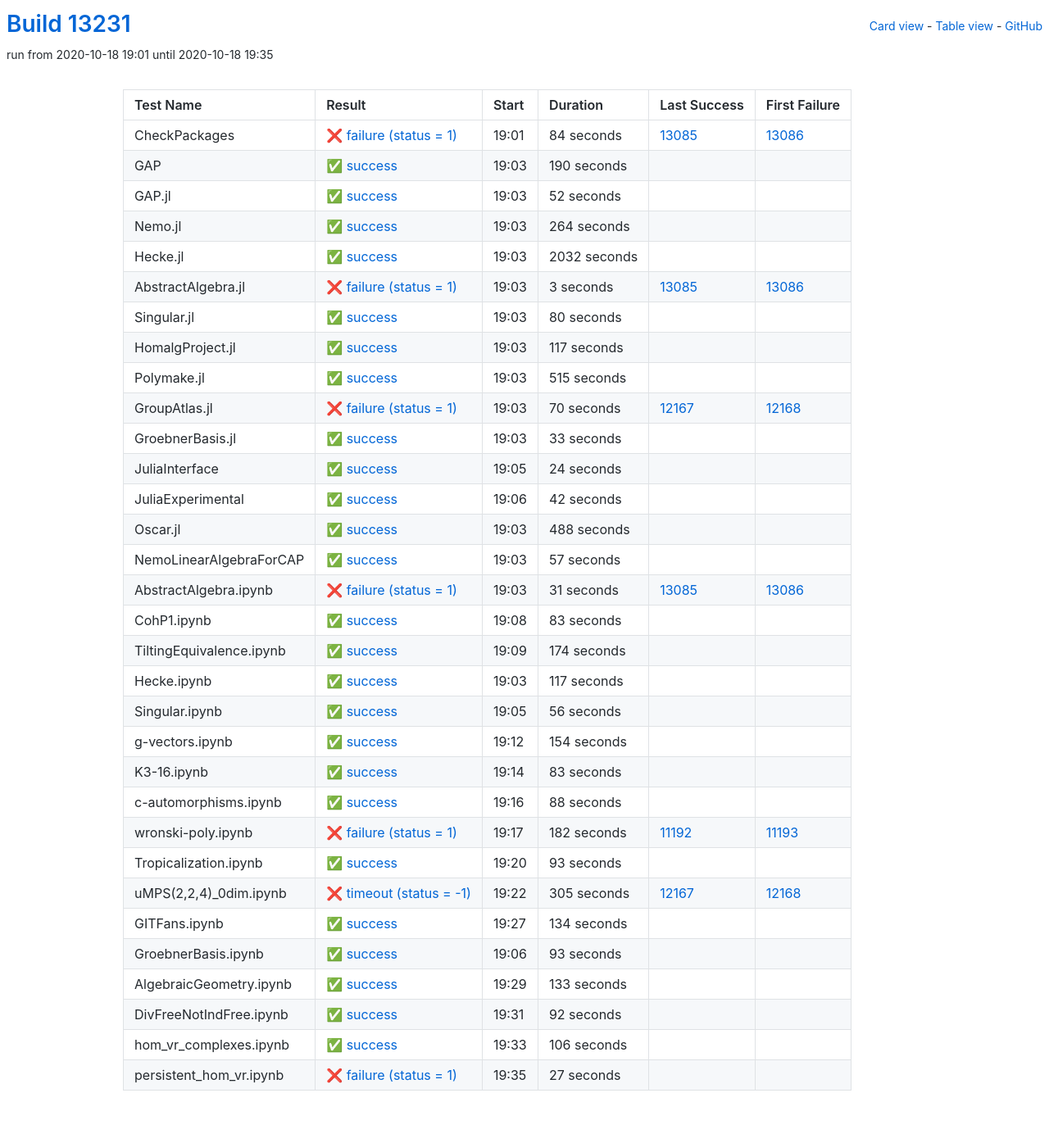
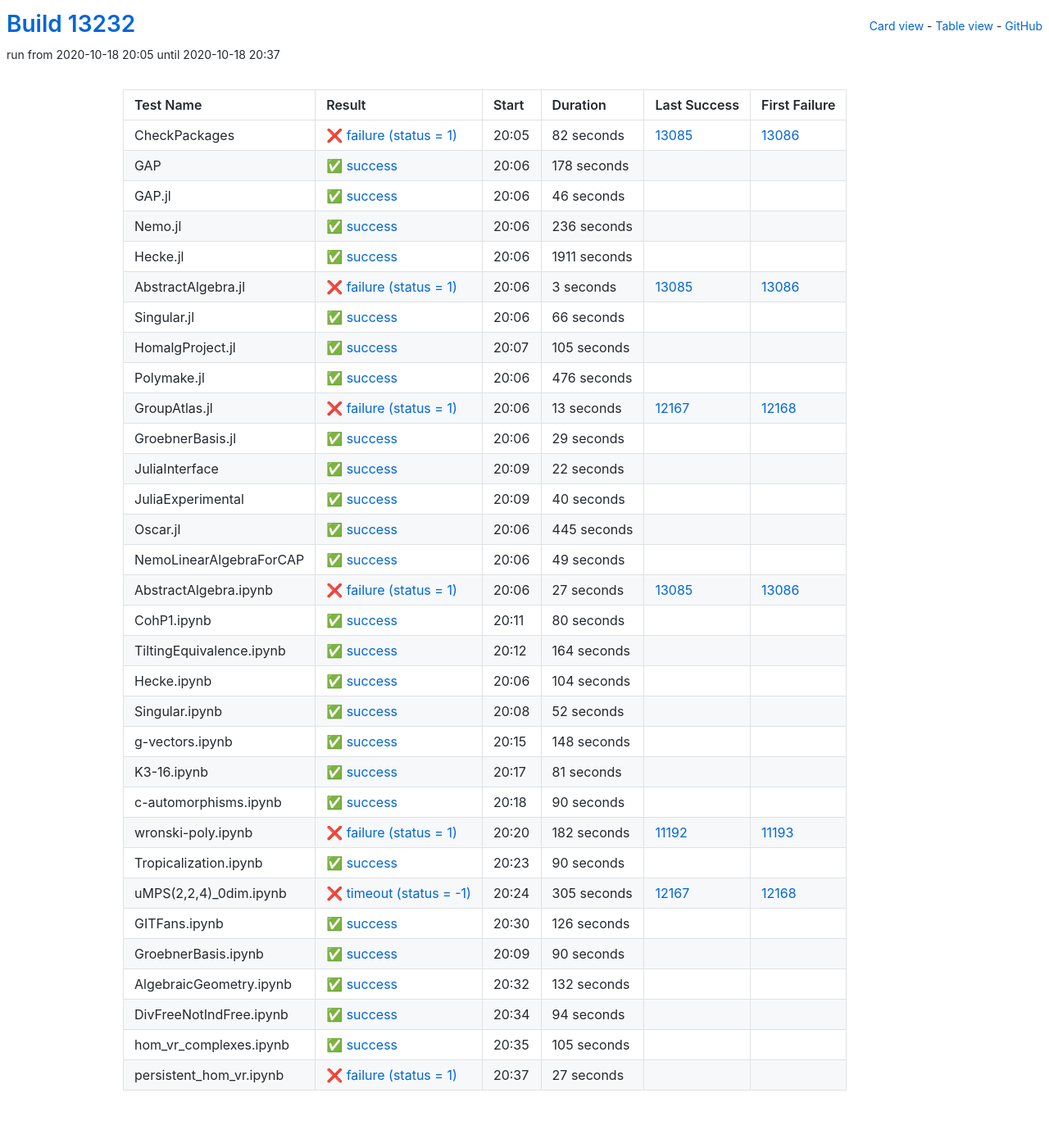
Before and after one commit to oscar-system/oscar-ci-status, a Jekyll site: the page built from table.html, in a window 1280 px wide. Shown: the whole page at 82% size. Built offline with Jekyll 4.4.1, drawn with Linux system fonts in a browser that asks for light colours.

Commit message:
Build #13232

```diff
--- a/_data/ci.yml
+++ b/_data/ci.yml
@@ -1,6 +1,6 @@
 ---
-build: 13231
-build_url: https://oscarci.mathematik.uni-kl.de/job/oscar/13231/
+build: 13232
+build_url: https://oscarci.mathematik.uni-kl.de/job/oscar/13232/
 job: oscar
 organization: oscar-system
 repo: oscar-ci-status
@@ -8,68 +8,68 @@
 tests:
 - name: CheckPackages
   id: checkpackages
-  log: https://oscarci.mathematik.uni-kl.de/job/oscar/13231/artifact/logs/build-13231/CheckPackages.log
-  start: 2020-10-18 19:01
+  log: https://oscarci.mathematik.uni-kl.de/job/oscar/13232/artifact/logs/build-13232/CheckPackages.log
+  start: 2020-10-18 20:05
   success: false
   exitcode: 1
   status: failure
-  duration: 84
+  duration: 82
   last_success: 13085
   last_success_url: https://oscarci.mathematik.uni-kl.de/job/oscar/13085/
   first_failure: 13086
   first_failure_url: https://oscarci.mathematik.uni-kl.de/job/oscar/13086/
 - name: GAP
   id: gap
-  log: https://oscarci.mathematik.uni-kl.de/job/oscar/13231/artifact/logs/build-13231/GAP.log
-  start: 2020-10-18 19:03
+  log: https://oscarci.mathematik.uni-kl.de/job/oscar/13232/artifact/logs/build-13232/GAP.log
+  start: 2020-10-18 20:06
   success: true
   exitcode: 0
   status: success
-  duration: 190
+  duration: 178
   last_success: false
   last_success_url:
   first_failure: false
   first_failure_url:
 - name: GAP.jl
   id: gap-jl
-  log: https://oscarci.mathematik.uni-kl.de/job/oscar/13231/artifact/logs/build-13231/GAP.jl.log
-  start: 2020-10-18 19:03
+  log: https://oscarci.mathematik.uni-kl.de/job/oscar/13232/artifact/logs/build-13232/GAP.jl.log
+  start: 2020-10-18 20:06
   success: true
   exitcode: 0
   status: success
-  duration: 52
+  duration: 46
   last_success: false
   last_success_url:
   first_failure: false
   first_failure_url:
 - name: Nemo.jl
   id: nemo-jl
-  log: https://oscarci.mathematik.uni-kl.de/job/oscar/13231/artifact/logs/build-13231/Nemo.jl.log
-  start: 2020-10-18 19:03
+  log: https://oscarci.mathematik.uni-kl.de/job/oscar/13232/artifact/logs/build-13232/Nemo.jl.log
+  start: 2020-10-18 20:06
   success: true
   exitcode: 0
   status: success
-  duration: 264
+  duration: 236
   last_success: false
   last_success_url:
   first_failure: false
   first_failure_url:
 - name: Hecke.jl
   id: hecke-jl
-  log: https://oscarci.mathematik.uni-kl.de/job/oscar/13231/artifact/logs/build-13231/Hecke.jl.log
-  start: 2020-10-18 19:03
+  log: https://oscarci.mathematik.uni-kl.de/job/oscar/13232/artifact/logs/build-13232/Hecke.jl.log
+  start: 2020-10-18 20:06
   success: true
   exitcode: 0
   status: success
-  duration: 2032
+  duration: 1911
   last_success: false
   last_success_url:
   first_failure: false
   first_failure_url:
 - name: AbstractAlgebra.jl
   id: abstractalgebra-jl
-  log: https://oscarci.mathematik.uni-kl.de/job/oscar/13231/artifact/logs/build-13231/AbstractAlgebra.jl.log
-  start: 2020-10-18 19:03
+  log: https://oscarci.mathematik.uni-kl.de/job/oscar/13232/artifact/logs/build-13232/AbstractAlgebra.jl.log
+  start: 2020-10-18 20:06
   success: false
   exitcode: 1
   status: failure
@@ -80,8 +80,128 @@
   first_failure_url: https://oscarci.mathematik.uni-kl.de/job/oscar/13086/
 - name: Singular.jl
   id: singular-jl
-  log: https://oscarci.mathematik.uni-kl.de/job/oscar/13231/artifact/logs/build-13231/Singular.jl.log
-  start: 2020-10-18 19:03
+  log: https://oscarci.mathematik.uni-kl.de/job/oscar/13232/artifact/logs/build-13232/Singular.jl.log
+  start: 2020-10-18 20:06
+  success: true
+  exitcode: 0
+  status: success
+  duration: 66
+  last_success: false
+  last_success_url:
+  first_failure: false
+  first_failure_url:
+- name: HomalgProject.jl
+  id: homalgproject-jl
+  log: https://oscarci.mathematik.uni-kl.de/job/oscar/13232/artifact/logs/build-13232/HomalgProject.jl.log
+  start: 2020-10-18 20:07
+  success: true
+  exitcode: 0
+  status: success
+  duration: 105
+  last_success: false
+  last_success_url:
+  first_failure: false
+  first_failure_url:
+- name: Polymake.jl
+  id: polymake-jl
+  log: https://oscarci.mathematik.uni-kl.de/job/oscar/13232/artifact/logs/build-13232/Polymake.jl.log
+  start: 2020-10-18 20:06
+  success: true
+  exitcode: 0
+  status: success
+  duration: 476
+  last_success: false
+  last_success_url:
+  first_failure: false
+  first_failure_url:
+- name: GroupAtlas.jl
+  id: groupatlas-jl
+  log: https://oscarci.mathematik.uni-kl.de/job/oscar/13232/artifact/logs/build-13232/GroupAtlas.jl.log
+  start: 2020-10-18 20:06
+  success: false
+  exitcode: 1
+  status: failure
+  duration: 13
+  last_success: 12167
+  last_success_url: https://oscarci.mathematik.uni-kl.de/job/oscar/12167/
+  first_failure: 12168
+  first_failure_url: https://oscarci.mathematik.uni-kl.de/job/oscar/12168/
+- name: GroebnerBasis.jl
+  id: groebnerbasis-jl
+  log: https://oscarci.mathematik.uni-kl.de/job/oscar/13232/artifact/logs/build-13232/GroebnerBasis.jl.log
+  start: 2020-10-18 20:06
+  success: true
+  exitcode: 0
+  status: success
+  duration: 29
+  last_success: false
+  last_success_url:
+  first_failure: false
+  first_failure_url:
+- name: JuliaInterface
+  id: juliainterface
+  log: https://oscarci.mathematik.uni-kl.de/job/oscar/13232/artifact/logs/build-13232/JuliaInterface.log
+  start: 2020-10-18 20:09
+  success: true
+  exitcode: 0
+  status: success
+  duration: 22
+  last_success: false
+  last_success_url:
+  first_failure: false
+  first_failure_url:
+- name: JuliaExperimental
+  id: juliaexperimental
+  log: https://oscarci.mathematik.uni-kl.de/job/oscar/13232/artifact/logs/build-13232/JuliaExperimental.log
+  start: 2020-10-18 20:09
+  success: true
+  exitcode: 0
+  status: success
+  duration: 40
+  last_success: false
+  last_success_url:
+  first_failure: false
+  first_failure_url:
+- name: Oscar.jl
+  id: oscar-jl
+  log: https://oscarci.mathematik.uni-kl.de/job/oscar/13232/artifact/logs/build-13232/Oscar.jl.log
+  start: 2020-10-18 20:06
+  success: true
+  exitcode: 0
+  status: success
+  duration: 445
+  last_success: false
+  last_success_url:
+  first_failure: false
+  first_failure_url:
+- name: NemoLinearAlgebraForCAP
+  id: nemolinearalgebraforcap
+  log: https://oscarci.mathematik.uni-kl.de/job/oscar/13232/artifact/logs/build-13232/NemoLinearAlgebraForCAP.log
+  start: 2020-10-18 20:06
+  success: true
+  exitcode: 0
+  status: success
+  duration: 49
+  last_success: false
+  last_success_url:
+  first_failure: false
+  first_failure_url:
+- name: AbstractAlgebra.ipynb
+  id: abstractalgebra-ipynb
+  log: https://oscarci.mathematik.uni-kl.de/job/oscar/13232/artifact/logs/build-13232/AbstractAlgebra.ipynb.log
+  start: 2020-10-18 20:06
+  success: false
+  exitcode: 1
+  status: failure
+  duration: 27
+  last_success: 13085
+  last_success_url: https://oscarci.mathematik.uni-kl.de/job/oscar/13085/
+  first_failure: 13086
+  first_failure_url: https://oscarci.mathematik.uni-kl.de/job/oscar/13086/
+- name: CohP1.ipynb
+  id: cohp1-ipynb
+  log: https://oscarci.mathematik.uni-kl.de/job/oscar/13232/artifact/logs/build-13232/CohP1.ipynb.log
+  start: 2020-10-18 20:11
   success: true
   exitcode: 0
   status: success
@@ -90,202 +210,82 @@
   last_success_url:
   first_failure: false
   first_failure_url:
-- name: HomalgProject.jl
-  id: homalgproject-jl
-  log: https://oscarci.mathematik.uni-kl.de/job/oscar/13231/artifact/logs/build-13231/HomalgProject.jl.log
-  start: 2020-10-18 19:03
+- name: TiltingEquivalence.ipynb
+  id: tiltingequivalence-ipynb
+  log: https://oscarci.mathematik.uni-kl.de/job/oscar/13232/artifact/logs/build-13232/TiltingEquivalence.ipynb.log
+  start: 2020-10-18 20:12
   success: true
   exitcode: 0
   status: success
-  duration: 117
-  last_success: false
-  last_success_url:
-  first_failure: false
-  first_failure_url:
-- name: Polymake.jl
-  id: polymake-jl
-  log: https://oscarci.mathematik.uni-kl.de/job/oscar/13231/artifact/logs/build-13231/Polymake.jl.log
-  start: 2020-10-18 19:03
-  success: true
-  exitcode: 0
-  status: success
-  duration: 515
-  last_success: false
-  last_success_url:
-  first_failure: false
-  first_failure_url:
-- name: GroupAtlas.jl
-  id: groupatlas-jl
-  log: https://oscarci.mathematik.uni-kl.de/job/oscar/13231/artifact/logs/build-13231/GroupAtlas.jl.log
-  start: 2020-10-18 19:03
-  success: false
-  exitcode: 1
-  status: failure
-  duration: 70
-  last_success: 12167
-  last_success_url: https://oscarci.mathematik.uni-kl.de/job/oscar/12167/
-  first_failure: 12168
-  first_failure_url: https://oscarci.mathematik.uni-kl.de/job/oscar/12168/
-- name: GroebnerBasis.jl
-  id: groebnerbasis-jl
-  log: https://oscarci.mathematik.uni-kl.de/job/oscar/13231/artifact/logs/build-13231/GroebnerBasis.jl.log
-  start: 2020-10-18 19:03
-  success: true
-  exitcode: 0
-  status: success
-  duration: 33
-  last_success: false
-  last_success_url:
-  first_failure: false
-  first_failure_url:
-- name: JuliaInterface
-  id: juliainterface
-  log: https://oscarci.mathematik.uni-kl.de/job/oscar/13231/artifact/logs/build-13231/JuliaInterface.log
-  start: 2020-10-18 19:05
-  success: true
-  exitcode: 0
-  status: success
-  duration: 24
-  last_success: false
-  last_success_url:
-  first_failure: false
-  first_failure_url:
-- name: JuliaExperimental
-  id: juliaexperimental
-  log: https://oscarci.mathematik.uni-kl.de/job/oscar/13231/artifact/logs/build-13231/JuliaExperimental.log
-  start: 2020-10-18 19:06
-  success: true
-  exitcode: 0
-  status: success
-  duration: 42
-  last_success: false
-  last_success_url:
-  first_failure: false
-  first_failure_url:
-- name: Oscar.jl
-  id: oscar-jl
-  log: https://oscarci.mathematik.uni-kl.de/job/oscar/13231/artifact/logs/build-13231/Oscar.jl.log
-  start: 2020-10-18 19:03
-  success: true
-  exitcode: 0
-  status: success
-  duration: 488
-  last_success: false
-  last_success_url:
-  first_failure: false
-  first_failure_url:
-- name: NemoLinearAlgebraForCAP
-  id: nemolinearalgebraforcap
-  log: https://oscarci.mathematik.uni-kl.de/job/oscar/13231/artifact/logs/build-13231/NemoLinearAlgebraForCAP.log
-  start: 2020-10-18 19:03
-  success: true
-  exitcode: 0
-  status: success
-  duration: 57
-  last_success: false
-  last_success_url:
-  first_failure: false
-  first_failure_url:
-- name: AbstractAlgebra.ipynb
-  id: abstractalgebra-ipynb
-  log: https://oscarci.mathematik.uni-kl.de/job/oscar/13231/artifact/logs/build-13231/AbstractAlgebra.ipynb.log
-  start: 2020-10-18 19:03
-  success: false
-  exitcode: 1
-  status: failure
-  duration: 31
-  last_success: 13085
-  last_success_url: https://oscarci.mathematik.uni-kl.de/job/oscar/13085/
-  first_failure: 13086
-  first_failure_url: https://oscarci.mathematik.uni-kl.de/job/oscar/13086/
-- name: CohP1.ipynb
-  id: cohp1-ipynb
-  log: https://oscarci.mathematik.uni-kl.de/job/oscar/13231/artifact/logs/build-13231/CohP1.ipynb.log
-  start: 2020-10-18 19:08
-  success: true
-  exitcode: 0
-  status: success
-  duration: 83
-  last_success: false
-  last_success_url:
-  first_failure: false
-  first_failure_url:
-- name: TiltingEquivalence.ipynb
-  id: tiltingequivalence-ipynb
-  log: https://oscarci.mathematik.uni-kl.de/job/oscar/13231/artifact/logs/build-13231/TiltingEquivalence.ipynb.log
-  start: 2020-10-18 19:09
-  success: true
-  exitcode: 0
-  status: success
-  duration: 174
+  duration: 164
   last_success: false
   last_success_url:
   first_failure: false
   first_failure_url:
 - name: Hecke.ipynb
   id: hecke-ipynb
-  log: https://oscarci.mathematik.uni-kl.de/job/oscar/13231/artifact/logs/build-13231/Hecke.ipynb.log
-  start: 2020-10-18 19:03
+  log: https://oscarci.mathematik.uni-kl.de/job/oscar/13232/artifact/logs/build-13232/Hecke.ipynb.log
+  start: 2020-10-18 20:06
   success: true
   exitcode: 0
   status: success
-  duration: 117
+  duration: 104
   last_success: false
   last_success_url:
   first_failure: false
   first_failure_url:
 - name: Singular.ipynb
   id: singular-ipynb
-  log: https://oscarci.mathematik.uni-kl.de/job/oscar/13231/artifact/logs/build-13231/Singular.ipynb.log
-  start: 2020-10-18 19:05
+  log: https://oscarci.mathematik.uni-kl.de/job/oscar/13232/artifact/logs/build-13232/Singular.ipynb.log
+  start: 2020-10-18 20:08
   success: true
   exitcode: 0
   status: success
-  duration: 56
+  duration: 52
   last_success: false
   last_success_url:
   first_failure: false
   first_failure_url:
 - name: g-vectors.ipynb
   id: g-vectors-ipynb
-  log: https://oscarci.mathematik.uni-kl.de/job/oscar/13231/artifact/logs/build-13231/g-vectors.ipynb.log
-  start: 2020-10-18 19:12
+  log: https://oscarci.mathematik.uni-kl.de/job/oscar/13232/artifact/logs/build-13232/g-vectors.ipynb.log
+  start: 2020-10-18 20:15
   success: true
   exitcode: 0
   status: success
-  duration: 154
+  duration: 148
   last_success: false
   last_success_url:
   first_failure: false
   first_failure_url:
 - name: K3-16.ipynb
   id: k3-16-ipynb
-  log: https://oscarci.mathematik.uni-kl.de/job/oscar/13231/artifact/logs/build-13231/K3-16.ipynb.log
-  start: 2020-10-18 19:14
+  log: https://oscarci.mathematik.uni-kl.de/job/oscar/13232/artifact/logs/build-13232/K3-16.ipynb.log
+  start: 2020-10-18 20:17
   success: true
   exitcode: 0
   status: success
-  duration: 83
+  duration: 81
   last_success: false
   last_success_url:
   first_failure: false
   first_failure_url:
 - name: c-automorphisms.ipynb
   id: c-automorphisms-ipynb
-  log: https://oscarci.mathematik.uni-kl.de/job/oscar/13231/artifact/logs/build-13231/c-automorphisms.ipynb.log
-  start: 2020-10-18 19:16
+  log: https://oscarci.mathematik.uni-kl.de/job/oscar/13232/artifact/logs/build-13232/c-automorphisms.ipynb.log
+  start: 2020-10-18 20:18
   success: true
   exitcode: 0
   status: success
-  duration: 88
+  duration: 90
   last_success: false
   last_success_url:
   first_failure: false
   first_failure_url:
 - name: wronski-poly.ipynb
   id: wronski-poly-ipynb
-  log: https://oscarci.mathematik.uni-kl.de/job/oscar/13231/artifact/logs/build-13231/wronski-poly.ipynb.log
-  start: 2020-10-18 19:17
+  log: https://oscarci.mathematik.uni-kl.de/job/oscar/13232/artifact/logs/build-13232/wronski-poly.ipynb.log
+  start: 2020-10-18 20:20
   success: false
   exitcode: 1
   status: failure
@@ -296,20 +296,20 @@
   first_failure_url: https://oscarci.mathematik.uni-kl.de/job/oscar/11193/
 - name: Tropicalization.ipynb
   id: tropicalization-ipynb
-  log: https://oscarci.mathematik.uni-kl.de/job/oscar/13231/artifact/logs/build-13231/Tropicalization.ipynb.log
-  start: 2020-10-18 19:20
+  log: https://oscarci.mathematik.uni-kl.de/job/oscar/13232/artifact/logs/build-13232/Tropicalization.ipynb.log
+  start: 2020-10-18 20:23
   success: true
   exitcode: 0
   status: success
-  duration: 93
+  duration: 90
   last_success: false
   last_success_url:
   first_failure: false
   first_failure_url:
 - name: uMPS(2,2,4)_0dim.ipynb
   id: umps-2-2-4-0dim-ipynb
-  log: https://oscarci.mathematik.uni-kl.de/job/oscar/13231/artifact/logs/build-13231/uMPS-2-2-4-_0dim.ipynb.log
-  start: 2020-10-18 19:22
+  log: https://oscarci.mathematik.uni-kl.de/job/oscar/13232/artifact/logs/build-13232/uMPS-2-2-4-_0dim.ipynb.log
+  start: 2020-10-18 20:24
   success: false
   exitcode: -1
   status: timeout
@@ -320,68 +320,68 @@
   first_failure_url: https://oscarci.mathematik.uni-kl.de/job/oscar/12168/
 - name: GITFans.ipynb
   id: gitfans-ipynb
-  log: https://oscarci.mathematik.uni-kl.de/job/oscar/13231/artifact/logs/build-13231/GITFans.ipynb.log
-  start: 2020-10-18 19:27
+  log: https://oscarci.mathematik.uni-kl.de/job/oscar/13232/artifact/logs/build-13232/GITFans.ipynb.log
+  start: 2020-10-18 20:30
   success: true
   exitcode: 0
   status: success
-  duration: 134
+  duration: 126
   last_success: false
   last_success_url:
   first_failure: false
   first_failure_url:
 - name: GroebnerBasis.ipynb
   id: groebnerbasis-ipynb
-  log: https://oscarci.mathematik.uni-kl.de/job/oscar/13231/artifact/logs/build-13231/GroebnerBasis.ipynb.log
-  start: 2020-10-18 19:06
+  log: https://oscarci.mathematik.uni-kl.de/job/oscar/13232/artifact/logs/build-13232/GroebnerBasis.ipynb.log
+  start: 2020-10-18 20:09
   success: true
   exitcode: 0
   status: success
-  duration: 93
+  duration: 90
   last_success: false
   last_success_url:
   first_failure: false
   first_failure_url:
 - name: AlgebraicGeometry.ipynb
   id: algebraicgeometry-ipynb
-  log: https://oscarci.mathematik.uni-kl.de/job/oscar/13231/artifact/logs/build-13231/AlgebraicGeometry.ipynb.log
-  start: 2020-10-18 19:29
+  log: https://oscarci.mathematik.uni-kl.de/job/oscar/13232/artifact/logs/build-13232/AlgebraicGeometry.ipynb.log
+  start: 2020-10-18 20:32
   success: true
   exitcode: 0
   status: success
-  duration: 133
+  duration: 132
   last_success: false
   last_success_url:
   first_failure: false
   first_failure_url:
 - name: DivFreeNotIndFree.ipynb
   id: divfreenotindfree-ipynb
-  log: https://oscarci.mathematik.uni-kl.de/job/oscar/13231/artifact/logs/build-13231/DivFreeNotIndFree.ipynb.log
-  start: 2020-10-18 19:31
+  log: https://oscarci.mathematik.uni-kl.de/job/oscar/13232/artifact/logs/build-13232/DivFreeNotIndFree.ipynb.log
+  start: 2020-10-18 20:34
   success: true
   exitcode: 0
   status: success
-  duration: 92
+  duration: 94
   last_success: false
   last_success_url:
   first_failure: false
   first_failure_url:
 - name: hom_vr_complexes.ipynb
   id: hom-vr-complexes-ipynb
-  log: https://oscarci.mathematik.uni-kl.de/job/oscar/13231/artifact/logs/build-13231/hom_vr_complexes.ipynb.log
-  start: 2020-10-18 19:33
+  log: https://oscarci.mathematik.uni-kl.de/job/oscar/13232/artifact/logs/build-13232/hom_vr_complexes.ipynb.log
+  start: 2020-10-18 20:35
   success: true
   exitcode: 0
   status: success
-  duration: 106
+  duration: 105
   last_success: false
   last_success_url:
   first_failure: false
   first_failure_url:
 - name: persistent_hom_vr.ipynb
   id: persistent-hom-vr-ipynb
-  log: https://oscarci.mathematik.uni-kl.de/job/oscar/13231/artifact/logs/build-13231/persistent_hom_vr.ipynb.log
-  start: 2020-10-18 19:35
+  log: https://oscarci.mathematik.uni-kl.de/job/oscar/13232/artifact/logs/build-13232/persistent_hom_vr.ipynb.log
+  start: 2020-10-18 20:37
   success: false
   exitcode: 1
   status: failure
```
Also changed, not shown: README.md.
